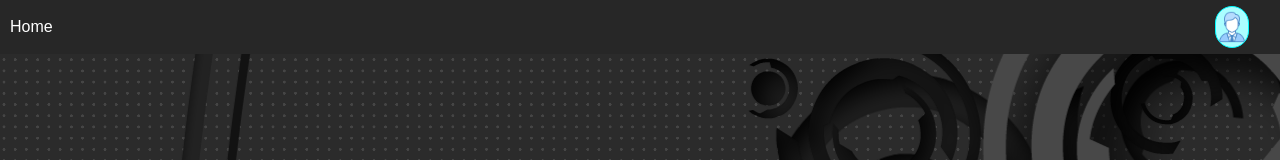
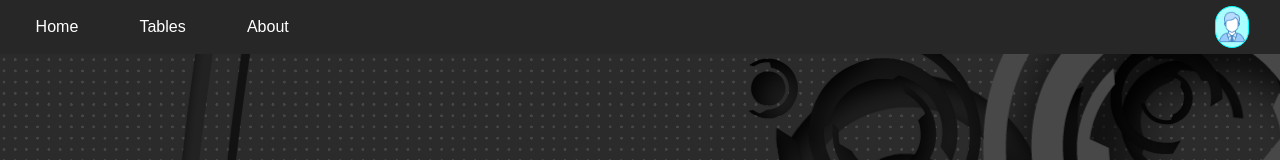
Before and after one commit to jpcanto/role-play-app, a React (Create React App) app: page /login in a window 1280 px wide. Shown: the top 160 px of the page. Built offline with nearby package versions, Linux system fonts and the light colour scheme.

Commit message:
[ LAYOUT ] - More navigation options & spacing

```diff
--- a/src/components/nav/nav.tsx
+++ b/src/components/nav/nav.tsx
@@ -13,6 +13,8 @@ const Nav: React.FC = () => {
     return (
         <Navigation>
             <Link to="/main">Home</Link>
+            <Link to="/">Tables</Link>
+            <Link to="/">About</Link>
             <User image={userImage}>
                 <div onClick={() => { setHandleUser(!handleUser) }}></div>
                 {handleUser ?
--- a/src/components/nav/styled.js
+++ b/src/components/nav/styled.js
@@ -5,6 +5,7 @@ align-items: center;
 background-color: #272727;
 display: flex;
 height: 5.5vh;
+justify-content: space-between;
 padding: 5px;
 width: -webkit-fill-available;
     a {
@@ -17,6 +18,7 @@ width: -webkit-fill-available;
         cursor: pointer;
         display: flex;
         height: 100%;
+        margin: 0 2vw;
         padding: 1px 5px;
         width: fit-content;
         &:hover {
```
